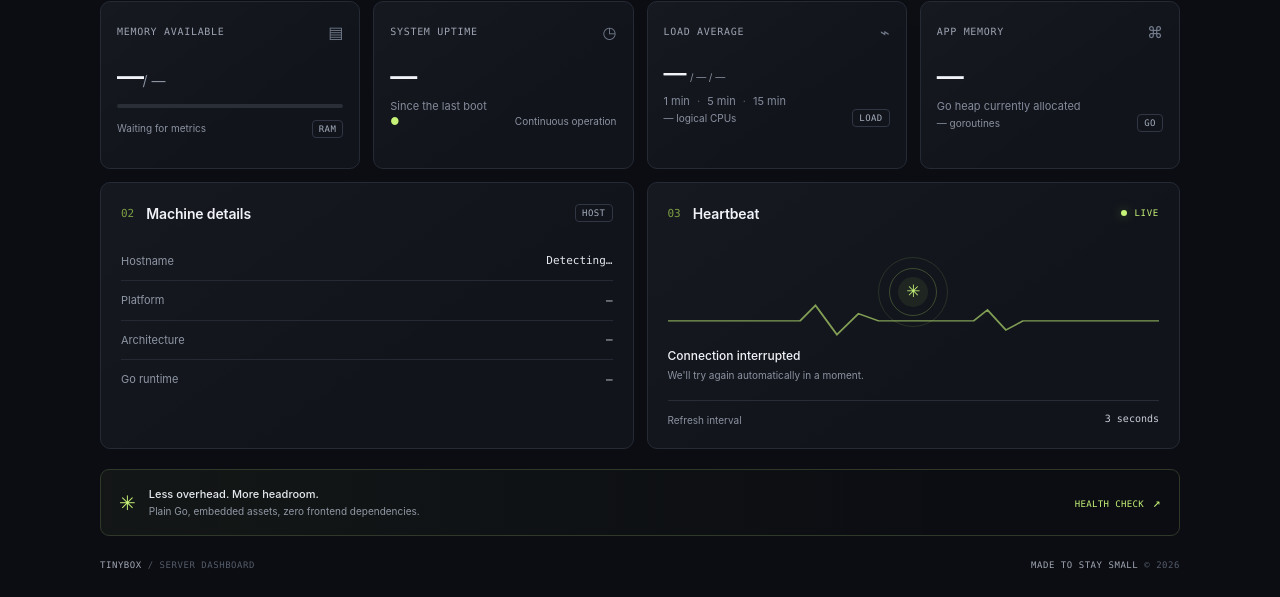
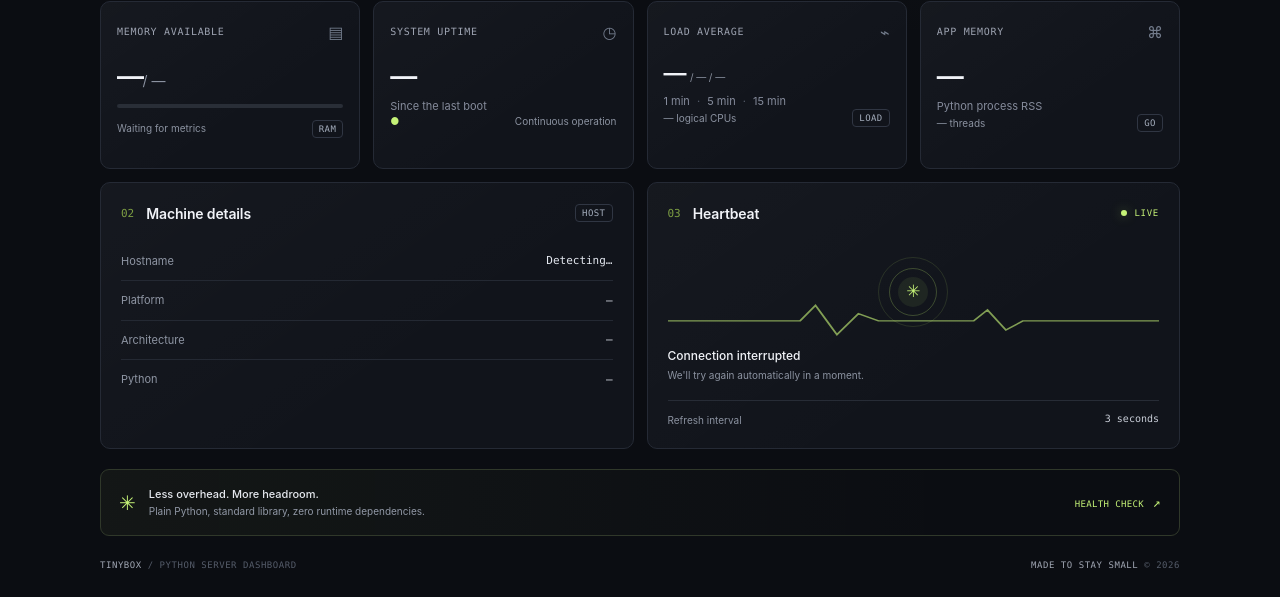
Before and after one commit to andrei27062010-blip/Tinybox, a plain HTML site: page web/index.html in a window 1280 px wide. Shown: the part 442-1039 px from the top of the page. Drawn offline with Linux system fonts and the light colour scheme; no server answers.

Commit message:
Update dashboard labels for Python runtime

```diff
--- a/web/index.html
+++ b/web/index.html
@@ -64,8 +64,8 @@
         <article class="metric-card">
           <div class="card-top"><span class="metric-label">APP MEMORY</span><span class="card-icon">⌘</span></div>
           <div class="metric-value" id="app-memory">—</div>
-          <div class="subline">Go heap currently allocated</div>
-          <div class="card-foot"><span id="goroutines">— goroutines</span><span class="tiny-tag">GO</span></div>
+          <div class="subline">Python process RSS</div>
+          <div class="card-foot"><span id="goroutines">— threads</span><span class="tiny-tag">GO</span></div>
         </article>
       </section>
 
@@ -76,7 +76,7 @@
             <div class="detail-row"><span>Hostname</span><strong id="hostname">Detecting…</strong></div>
             <div class="detail-row"><span>Platform</span><strong id="platform">—</strong></div>
             <div class="detail-row"><span>Architecture</span><strong id="architecture">—</strong></div>
-            <div class="detail-row"><span>Go runtime</span><strong id="go-version">—</strong></div>
+            <div class="detail-row"><span>Python</span><strong id="go-version">—</strong></div>
           </div>
         </article>
         <article class="panel pulse-panel">
@@ -92,11 +92,11 @@
 
       <section class="footer-note">
         <span class="footer-symbol">✳</span>
-        <p><strong>Less overhead. More headroom.</strong><br>Plain Go, embedded assets, zero frontend dependencies.</p>
+        <p><strong>Less overhead. More headroom.</strong><br>Plain Python, standard library, zero runtime dependencies.</p>
         <a href="/api/health" target="_blank" rel="noreferrer">HEALTH CHECK <span>↗</span></a>
       </section>
     </main>
-    <footer><span>TINYBOX <span class="footer-dim">/ SERVER DASHBOARD</span></span><span>MADE TO STAY SMALL <span class="footer-dim">© 2026</span></span></footer>
+    <footer><span>TINYBOX <span class="footer-dim">/ PYTHON SERVER DASHBOARD</span></span><span>MADE TO STAY SMALL <span class="footer-dim">© 2026</span></span></footer>
   </div>
   <noscript><p class="noscript">Enable JavaScript to view live system metrics.</p></noscript>
 </body>
```
